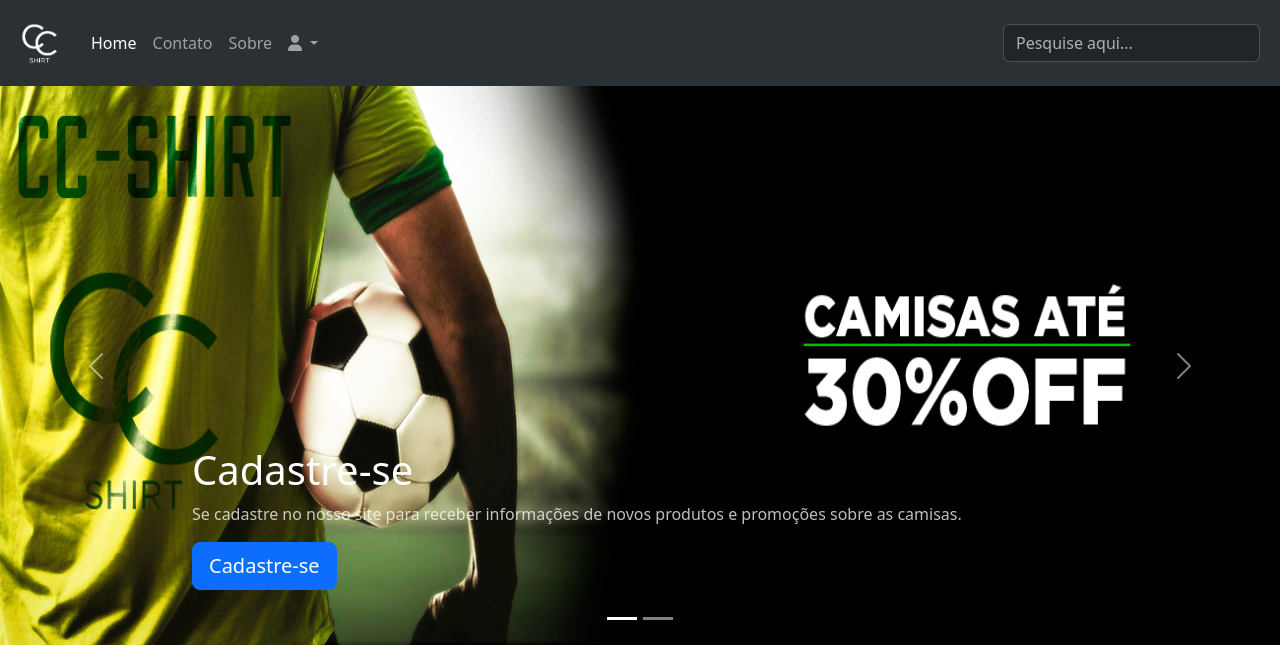
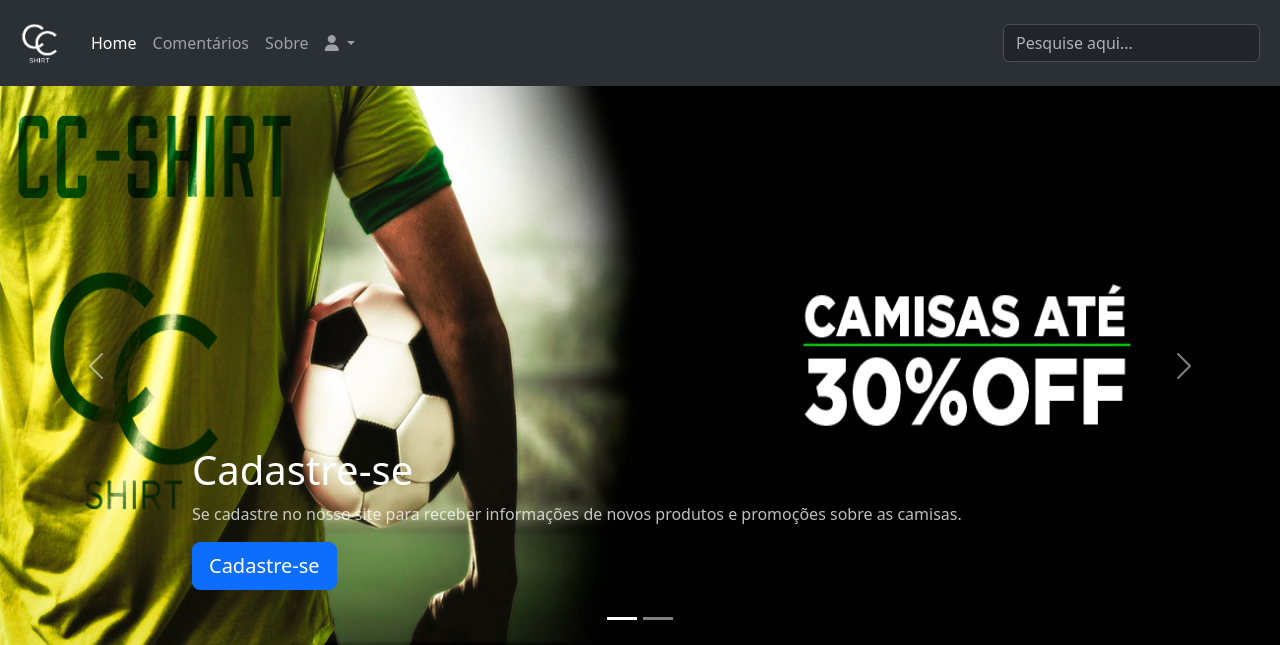
Before and after one commit to Dh-Pe/site_php, a PHP site: page / in a window 1280 px wide. Shown: the top 645 px of the page. Run offline with PHP 8.4, Linux system fonts and the light colour scheme; data that the repository does not hold is empty; some libraries are stand-ins or nearby versions.

Commit message:
Alteração na estrutura do projeto

```diff
--- a/carrinho.php
+++ b/carrinho.php
@@ -52,7 +52,7 @@ if (isset($_SESSION['nome'])) {
                             <a class="nav-link icone" href="index.php">Home</a>
                         </li>
                         <li class="nav-item">
-                            <a class="nav-link icone" href="contato.php">Contato</a>
+                            <a class="nav-link icone" href="comentarios.php">Comentários</a>
                         </li>
                         <li class="nav-item">
                             <a class="nav-link icone" href="sobrenos.php">Sobre</a>
--- a/contato.php
+++ b/comentarios.php
@@ -45,7 +45,7 @@ if (isset($_SESSION['nome'])) {
                         <a class="nav-link icone" href="index.php">Home</a>
                     </li>
                     <li class="nav-item">
-                        <a class="nav-link active icone" href="contato.php">Contato</a>
+                        <a class="nav-link active icone" href="#">Comentários</a>
                     </li>
                     <li class="nav-item">
                         <a class="nav-link icone" href="sobrenos.php">Sobre</a>
--- a/compras.php
+++ b/compras.php
@@ -47,7 +47,7 @@ if (isset($_SESSION['nome'])) {
                         <a class="nav-link icone" href="index.php">Home</a>
                     </li>
                     <li class="nav-item">
-                        <a class="nav-link icone" href="contato.php">Contato</a>
+                        <a class="nav-link icone" href="comentarios.php">Comentários</a>
                     </li>
                     <li class="nav-item">
                         <a class="nav-link icone" href="sobrenos.php">Sobre</a>
--- a/index.php
+++ b/index.php
@@ -45,7 +45,7 @@ if (isset($_SESSION['nome'])) {
               <a class="nav-link active icone" href="index.php">Home</a>
             </li>
             <li class="nav-item">
-              <a class="nav-link icone" href="contato.php">Contato</a>
+              <a class="nav-link icone" href="comentarios.php">Comentários</a>
             </li>
             <li class="nav-item">
               <a class="nav-link icone" href="sobrenos.php">Sobre</a>
--- a/login.php
+++ b/login.php
@@ -48,7 +48,7 @@ if (isset($_SESSION['nome'])) {
                             <a class="nav-link icone" href="index.php">Home</a>
                         </li>
                         <li class="nav-item">
-                            <a class="nav-link icone" href="contato.php">Contato</a>
+                            <a class="nav-link icone" href="comentarios.php">Comentários</a>
                         </li>
                         <li class="nav-item">
                             <a class="nav-link icone" href="sobrenos.php">Sobre</a>
--- a/painel.php
+++ b/painel.php
@@ -43,7 +43,7 @@ if (isset($_SESSION['nome'])) {
                         <a class="nav-link icone" href="index.php">Home</a>
                     </li>
                     <li class="nav-item">
-                        <a class="nav-link icone" href="contato.php">Contato</a>
+                        <a class="nav-link icone" href="comentarios.php">Comentários</a>
                     </li>
                     <li class="nav-item">
                         <a class="nav-link icone" href="sobrenos.php">Sobre</a>
--- a/sobrenos.php
+++ b/sobrenos.php
@@ -42,7 +42,7 @@ if (isset($_SESSION['nome'])) {
                         <a class="nav-link icone" href="index.php">Home</a>
                     </li>
                     <li class="nav-item">
-                        <a class="nav-link icone" href="contato.php">Contato</a>
+                        <a class="nav-link icone" href="comentarios.php">Comentários</a>
                     </li>
                     <li class="nav-item">
                         <a class="nav-link active icone" href="sobrenos.php">Sobre</a>
```
